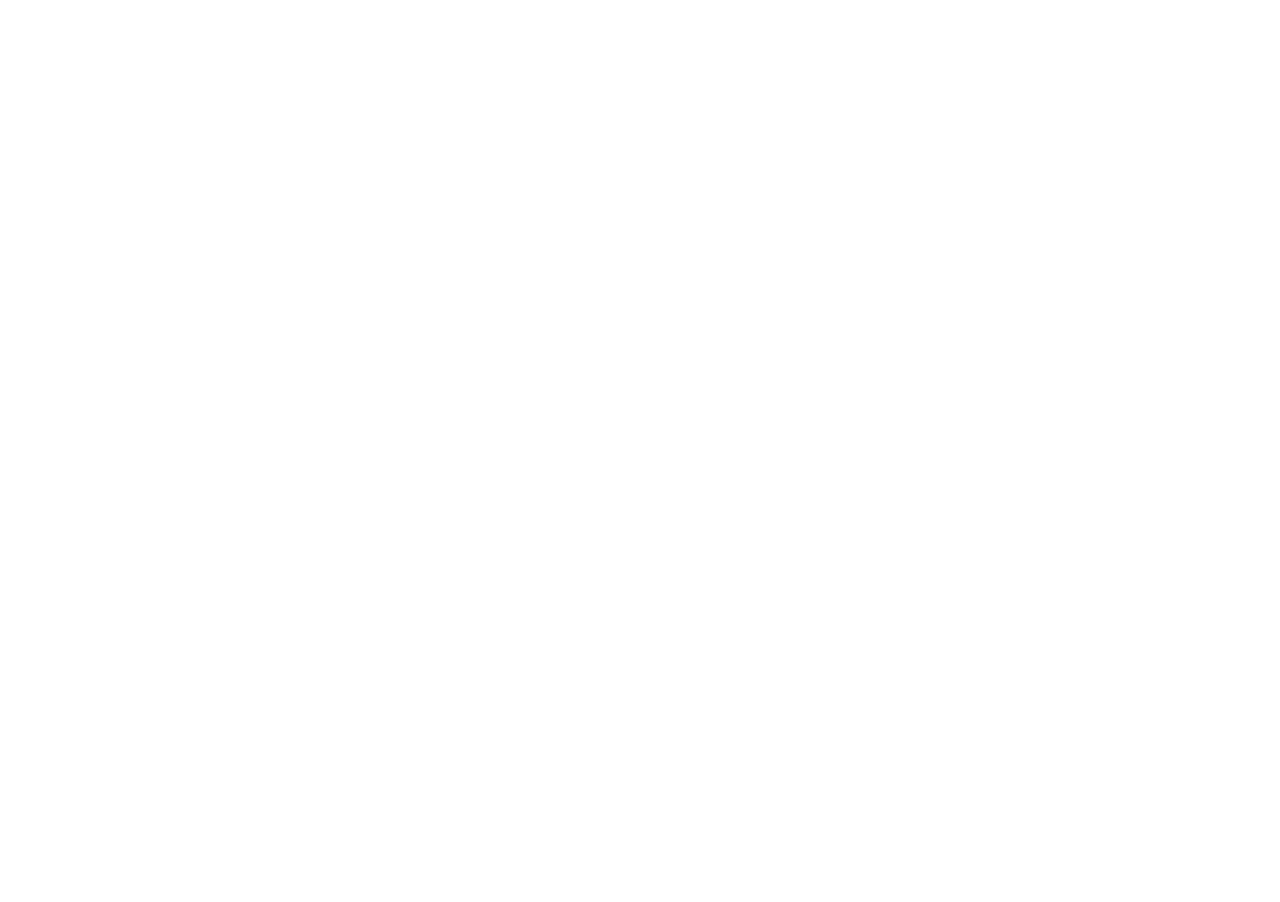
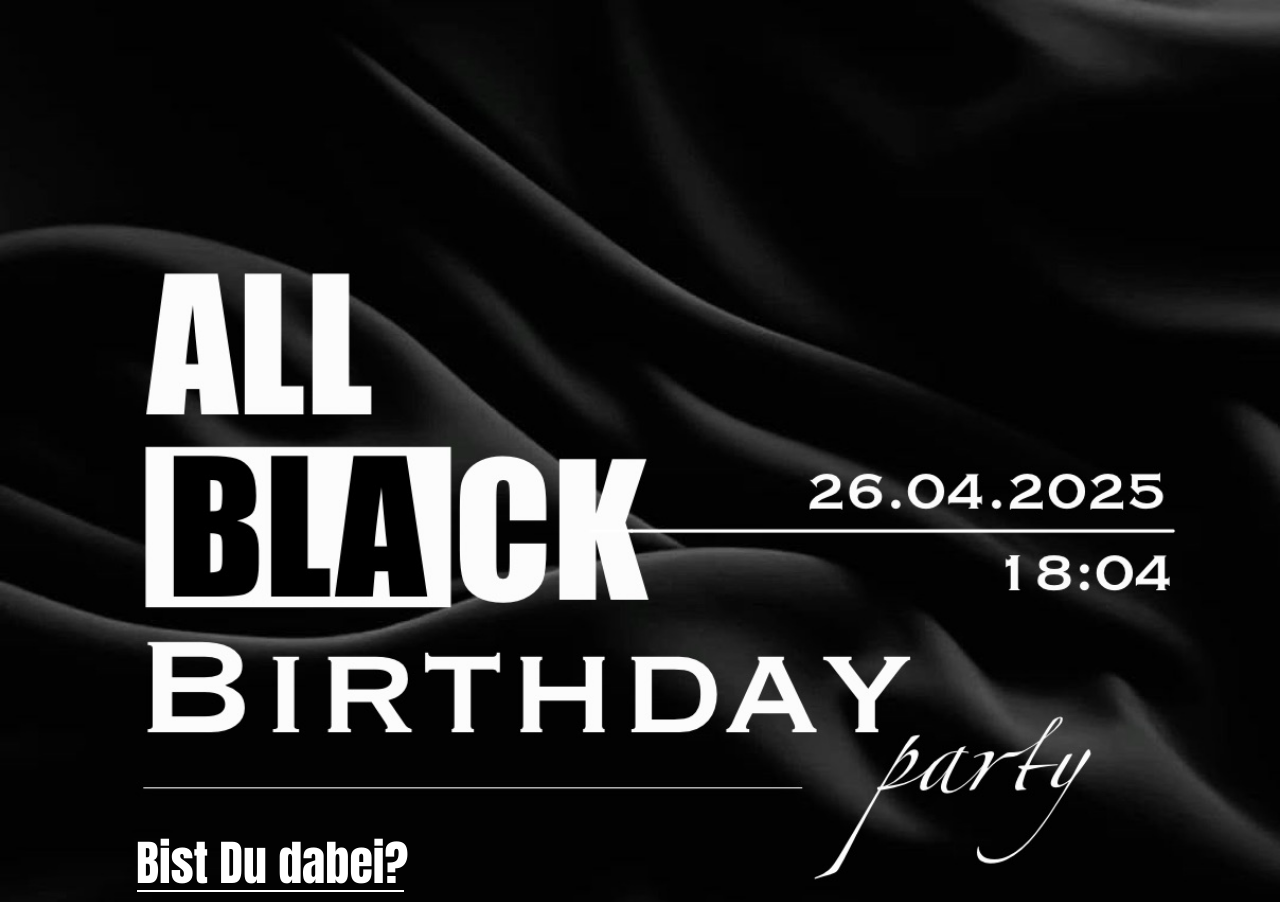
Before and after one commit to Geburtstag1804/allblackbirthday50melanie, a plain HTML site: page index.html in a window 1280 px wide. Shown: the top 902 px of the page. Drawn offline with nearby package versions, Linux system fonts and the light colour scheme.

Commit message:
Update style.css

```diff
--- a/style.css
+++ b/style.css
@@ -1,5 +1,5 @@
 body {
-  background: url('img/Bild.png') no-repeat center center fixed;
+  background: url('bild.png') no-repeat center center fixed;
   background-size: cover;
   color: white;
   font-family: Impact, sans-serif;
```
